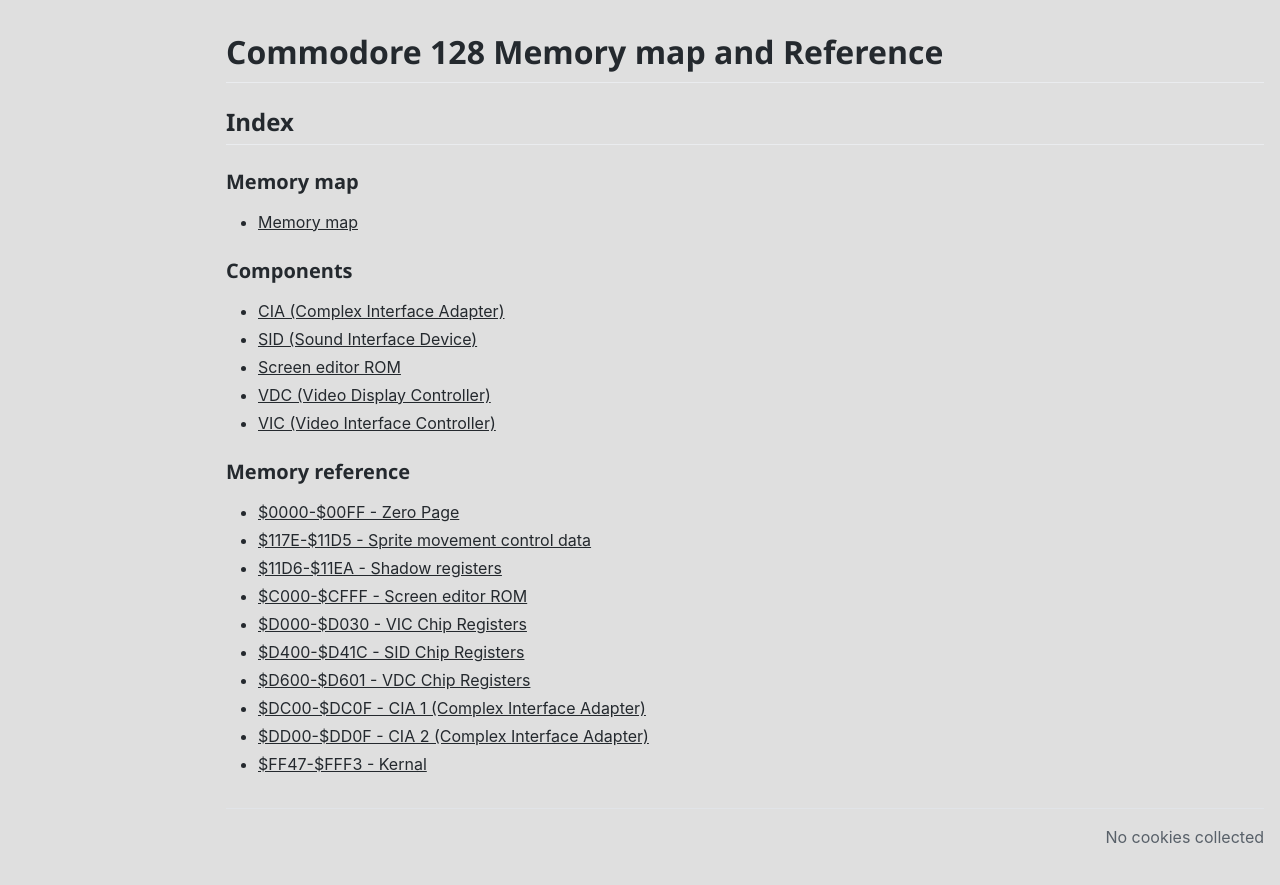
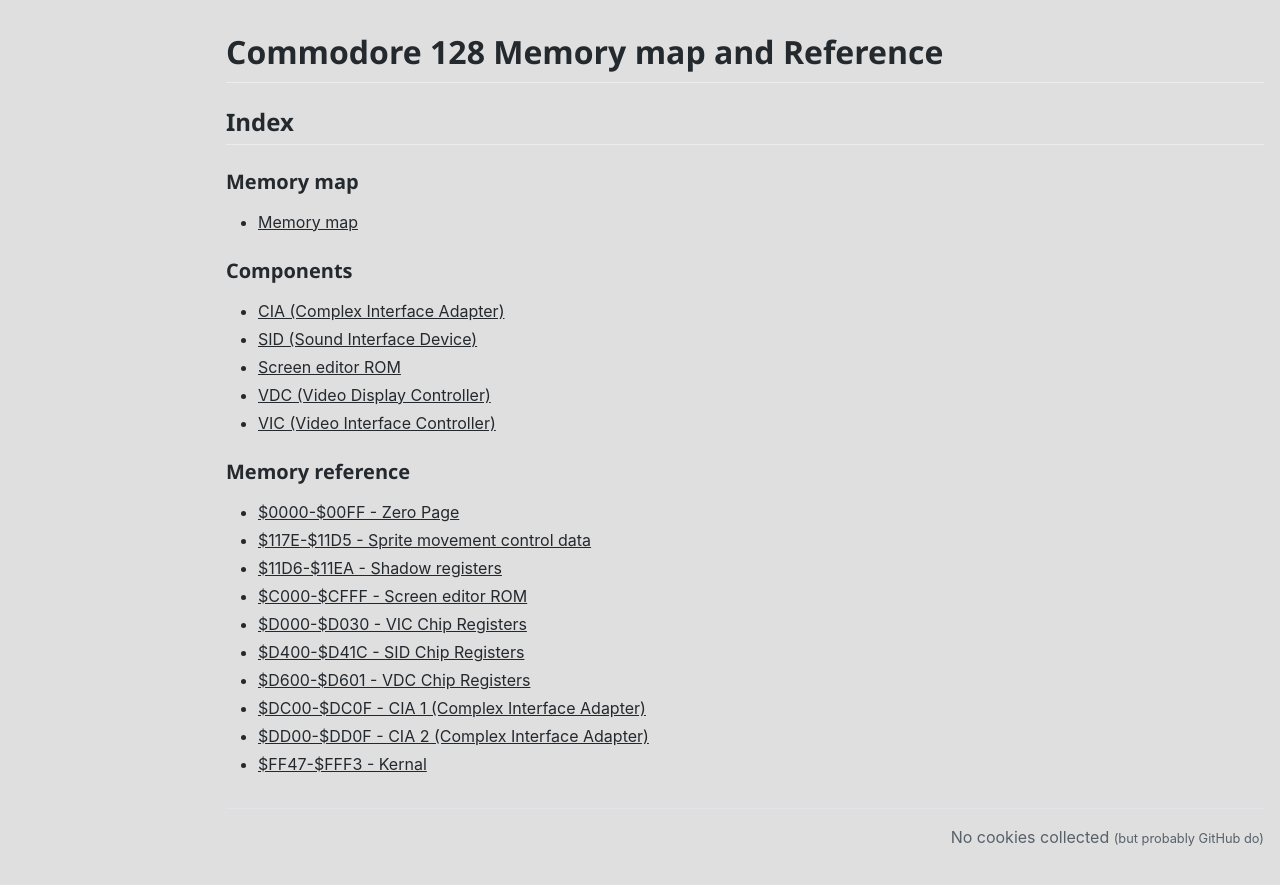
Before and after one commit to c128lib/Reference, a Jekyll site: the page built from index.md, in a window 1280 px wide. Shown: the top 885 px of the page. Built offline with Jekyll 4.4.1, drawn with Linux system fonts in a browser that asks for light colours; comment, search, counter and statistics services are not loaded.

Commit message:
Edit on layout

```diff
--- a/_layouts/default.html
+++ b/_layouts/default.html
@@ -21,21 +21,15 @@
     </div>
     {% endif %}
     <div class="px-3 my-5 markdown-body" style="margin-left: 210px;">
-      {% if page.title and page.title != 'Index' %}
-      <div class="header border-top border-gray-light mt-5 pt-3 text-right text-gray">
-        <a href="./">home</a>
-      </div>
-      {% endif %}
-
       {{ content }}
 
       {% if page.title and page.title != 'Index' %}
       <div class="footer border-top border-gray-light mt-5 pt-3 text-right text-gray">
-        <a href="./">home</a> - No cookies collected
+        <a href="./">home</a> - No cookies collected <small>(but probably GitHub do)</small>
       </div>
       {% else %}
       <div class="footer border-top border-gray-light mt-5 pt-3 text-right text-gray">
-        No cookies collected
+        No cookies collected <small>(but probably GitHub do)</small>
       </div>
       {% endif %}
     </div>
```
